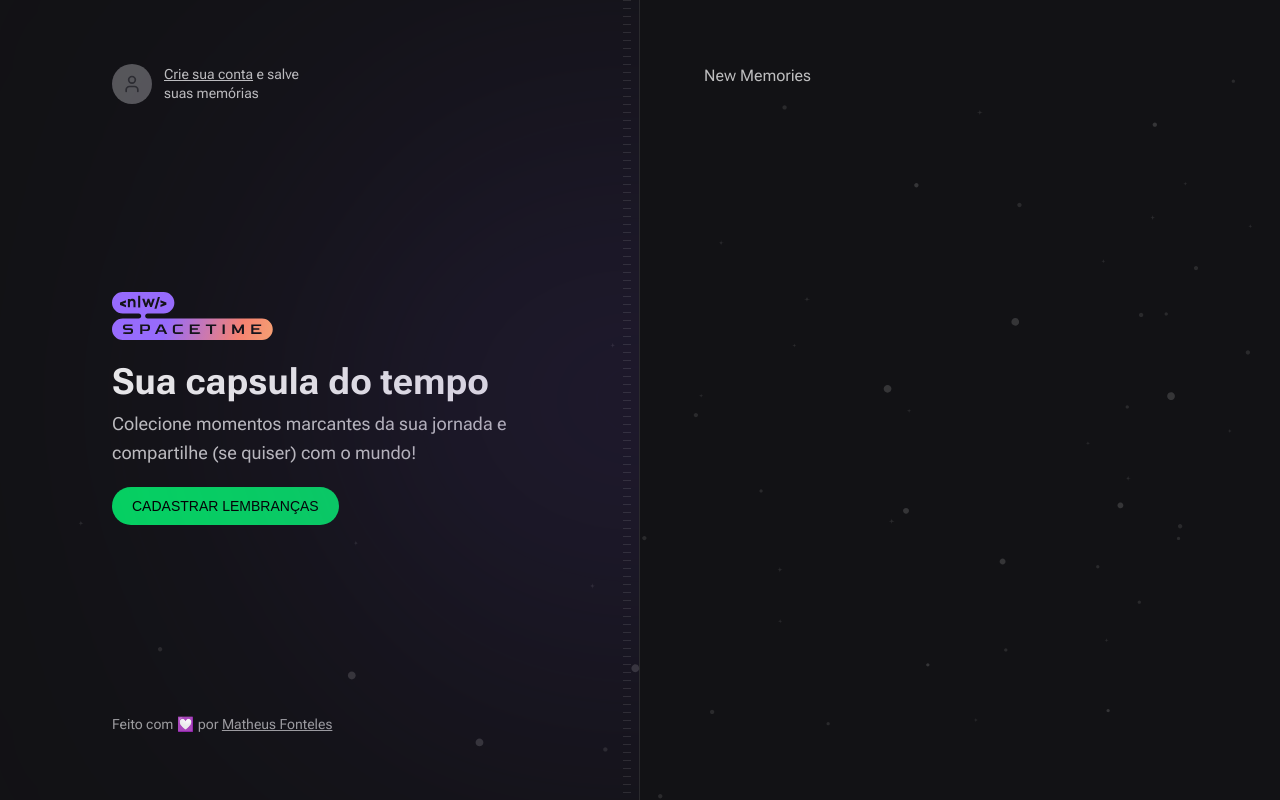
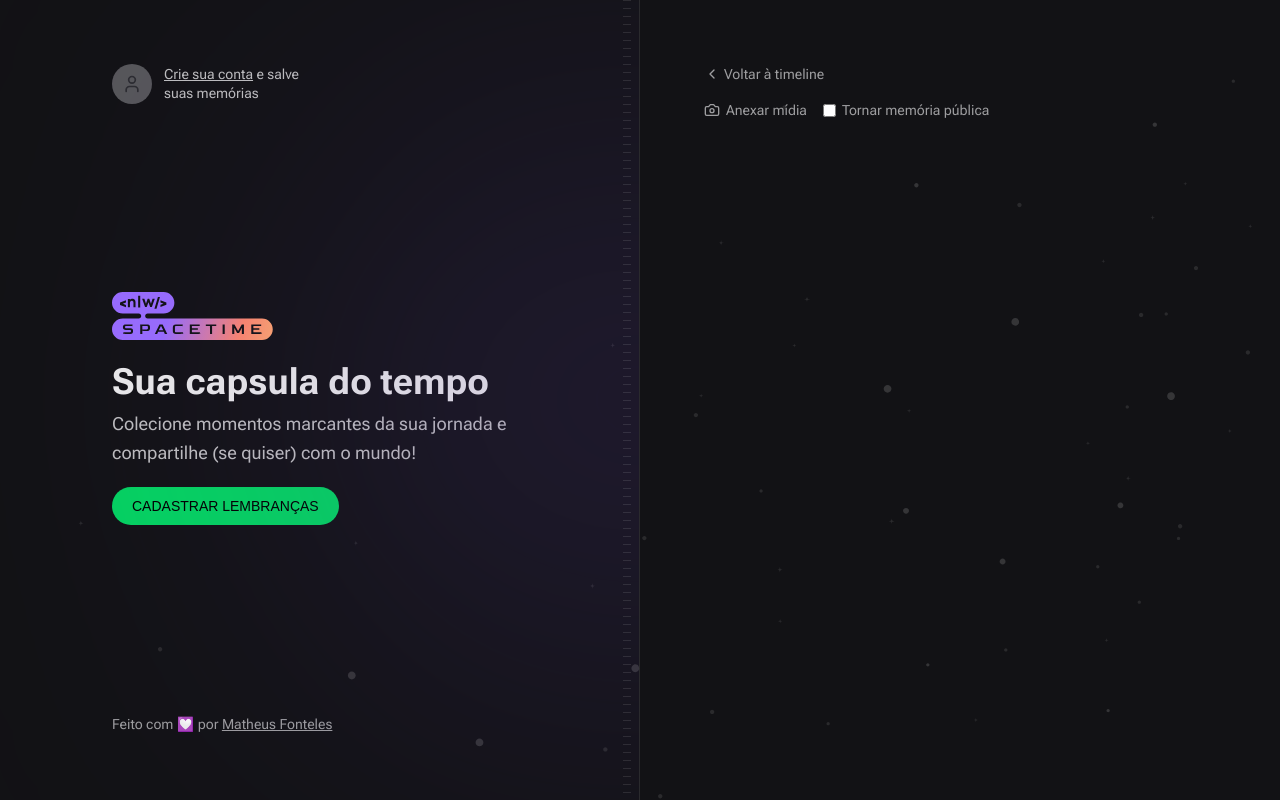
Before and after one commit to matheusmfl/front-end-nlw-space-time, a Next.js app: page /memories/new in a window 1280 px wide. Built offline with nearby package versions, Linux system fonts and the light colour scheme; no server answers; a web font is replaced by a local one.

Commit message:
Create page New Memories and form

```diff
--- /dev/null
+++ b/src/app/api/auth/logout/route.ts
@@ -0,0 +1,13 @@
+import { NextRequest, NextResponse } from 'next/server'
+
+export async function GET(req: NextRequest) {
+  const redirectUrl = new URL('/', req.url)
+
+  // Nessa rota logout estamos setando um cookie de 0s para 'deleta-lo'
+
+  return NextResponse.redirect(redirectUrl, {
+    headers: {
+      'set-cookie': `token=; path=/; max-age=0`,
+    },
+  })
+}
--- a/src/app/components/Profile.tsx
+++ b/src/app/components/Profile.tsx
@@ -15,7 +15,10 @@
       />
       <p className="text-sm leading-snug max-w-[140px]">
         {name}
-        <a href="" className="block text-red-400 hover:text-red-300">
+        <a
+          href="http://localhost:3000/api/auth/logout"
+          className="block text-red-400 hover:text-red-300"
+        >
           Quero sair!
         </a>
       </p>
--- a/src/app/memories/new/page.tsx
+++ b/src/app/memories/new/page.tsx
@@ -1,7 +1,37 @@
+import { Camera, ChevronLeft } from 'lucide-react'
+import Link from 'next/link'
+
 export default function NewMemories() {
   return (
-    <div>
-      <h1>New Memories</h1>
+    <div className="flex flex-1 flex-col gap-4 ">
+      <Link
+        href="/"
+        className="flex items-center gap-1 text-sm text-gray-200 hover:text-gray-100"
+      >
+        <ChevronLeft className="h-4 w-4" />
+        Voltar à timeline
+      </Link>
+
+      <form action="" className="flex flex-1 flex-col gap-2">
+        <div className="flex items-center gap-4">
+          <label
+            htmlFor="media"
+            className="flex cursor-pointer items-center gap-1.5 text-sm text-gray-200 hover:text-gray-100"
+          >
+            <Camera className="h-4 w-4" />
+            Anexar mídia
+          </label>
+
+          <label
+            htmlFor="isPublic"
+            className="flex items-center gap-1.5 text-sm text-gray-200 hover:text-gray-100"
+          >
+            <input type="checkbox" name="isPublic" id="isPublic" value="true" />
+            Tornar memória pública
+          </label>
+        </div>
+        <input type="file" id="media" className="invisible" />
+      </form>
     </div>
   )
 }
```
